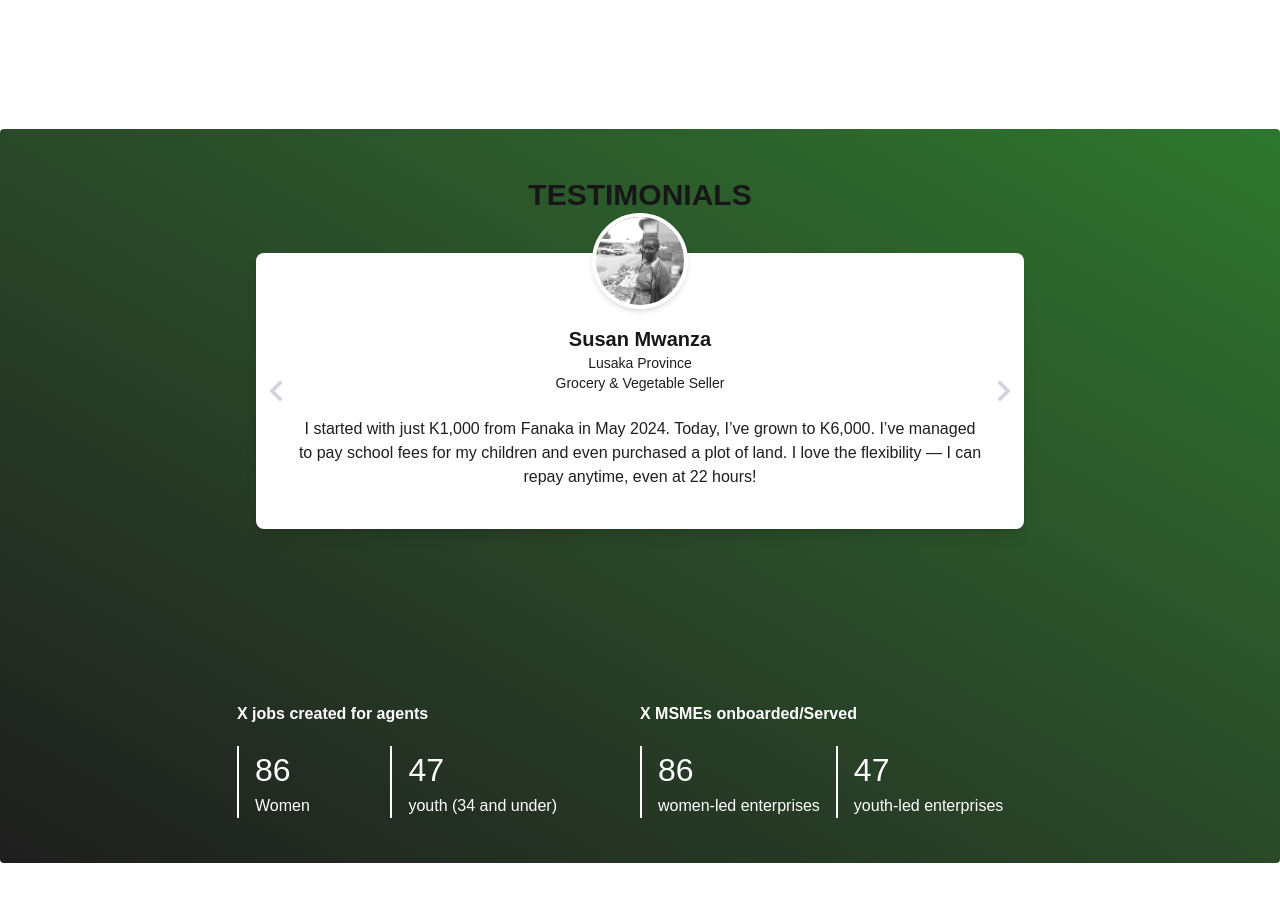
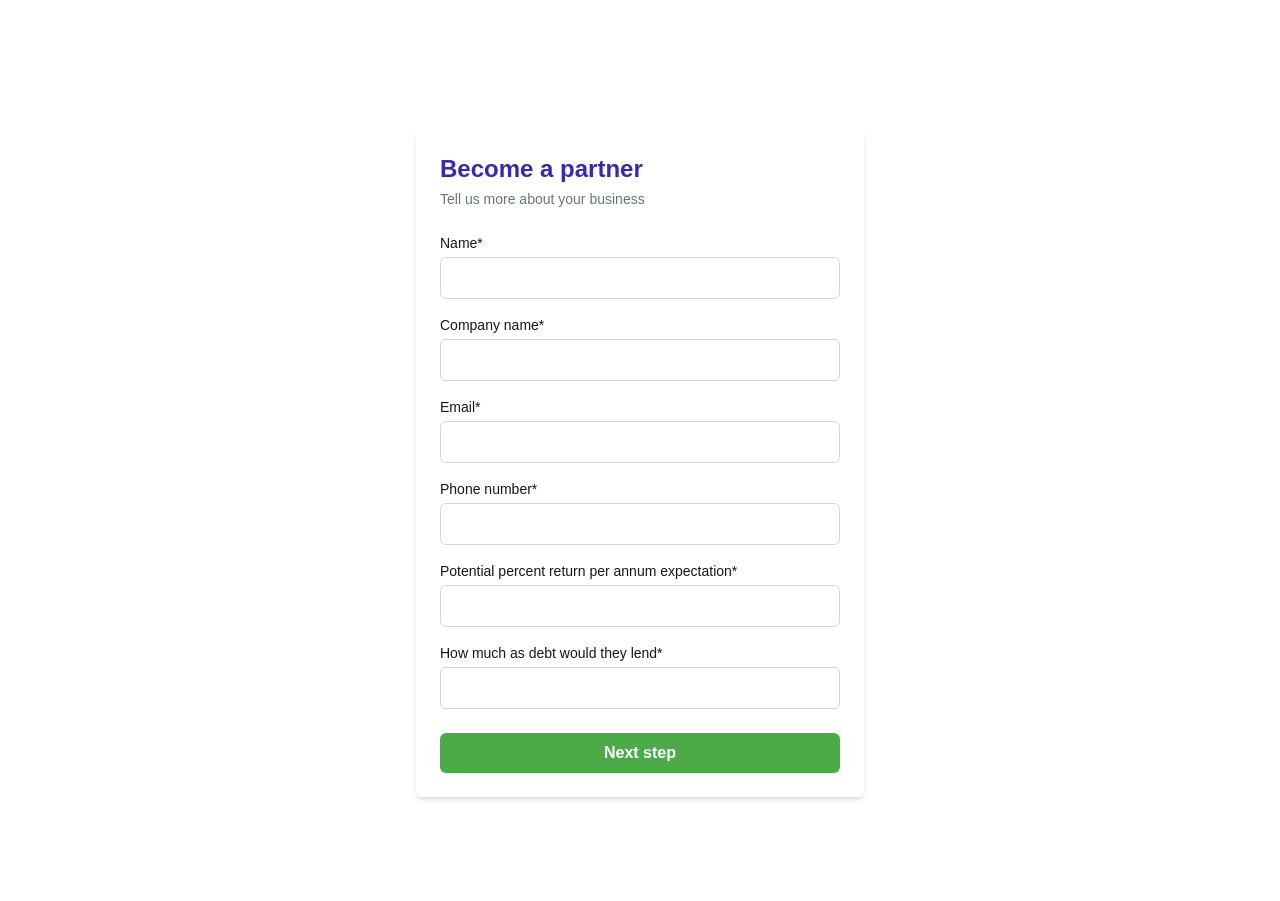
Before and after one commit to Leevai-Kaugu/fanaka-web-app, a Next.js app: page /partners in a window 1280 px wide. Shown: the part 880-1781 px from the top of the page. Built offline with nearby package versions, Linux system fonts and the light colour scheme.

Commit message:
partners form added

```diff
--- a/app/(root)/about/page.tsx
+++ b/app/(root)/about/page.tsx
@@ -1,10 +1,8 @@
 'use client';
 
 import Nav from '@/components/nav/page';
-import Values from '@/components/our_values/page';
 import ImpactTable from '@/components/impact_table/page';
 import OurTeam from '@/components/our_team/page';
-import Impact from '@/components/impact/page';
 import Image from 'next/image';
 import Scroll from '@/components/scroll/page';
 
@@ -29,7 +27,7 @@ export default function AboutPage() {
           <section className="flex flex-col items-center justify-center text-center mt-24 md:mt-20 px-6 md:px-0">
             <h1 className="text-[7vw] md:text-[3vw] text-white font-bold md:leading-tight">ABOUT US</h1>
             <p className="text-fp text-[6vw] md:text-[2vw] md:mt-3">Vision Statement</p>
-            <p className="text-fg md:text-[1.2vw] text-[3vw] w-full md:w-[40%] md:mt-6 mt-2">
+            <p className="text-fg lg:text-[1.2vw] md:text-[2.2vw] text-[4vw] w-full md:w-[40%] md:mt-6 mt-2">
               A Zambia where every enterprise, no matter how small, has the financial tools, knowledge, and network to thrive.
             </p>
           </section>
@@ -42,7 +40,7 @@ export default function AboutPage() {
             {/* Impact Section */}
             <div className='w-full flex flex-col items-center mt-7 md:mt-20'>
               <h2 className="text-[6vw] md:text-[2rem] text-fp font-semibold text-center mt-24 md:mt-10 px-6 md:px-16">Our Impact</h2>
-              <div className='w-full md:w-[80%]'>
+              <div className='w-full sm:w-[80%]'>
                 <ImpactTable />
               </div>
             </div>
--- a/app/(root)/partners/page.tsx
+++ b/app/(root)/partners/page.tsx
@@ -1,9 +1,7 @@
 import Nav from '@/components/nav/page'
 import Image from "next/image";
 import Scroll from "@/components/scroll/page";
-
-
-import Metrics from "@/components/metrics/page";
+import PartnerForm from "@/components/partner_form/page";
 
 
 
@@ -88,7 +86,7 @@ export default function Home() {
           </Scroll>
           <Scroll>
             <div className="mt-[20vh]">
-              <Metrics/>
+              <PartnerForm/>
             </div>
           </Scroll>
         </div>
--- /dev/null
+++ b/app/api/partner.tsx
@@ -0,0 +1,29 @@
+// pages/api/partner.js
+export default function handler(req: { method: string; body: { name: any; companyName: any; email: any; phone: any; expectedReturn: any; loanAmount: any; }; }, res: { status: (arg0: number) => { (): any; new(): any; json: { (arg0: { message: string; }): void; new(): any; }; }; }) {
+    if (req.method !== 'POST') {
+      return res.status(405).json({ message: 'Method not allowed' });
+    }
+
+    const { name, companyName, email, phone, expectedReturn, loanAmount } = req.body;
+
+    if (!name || !companyName || !email || !phone || !expectedReturn || !loanAmount) {
+      return res.status(400).json({ message: 'Missing required fields' });
+    }
+
+    try {
+      // Example placeholder for saving to a DB or sending an email
+      console.log('Received Partner Application:', {
+        name,
+        companyName,
+        email,
+        phone,
+        expectedReturn,
+        loanAmount,
+      });
+
+      res.status(200).json({ message: 'Application received' });
+    } catch (error) {
+      console.error('Error processing application:', error);
+      res.status(500).json({ message: 'Server error' });
+    }
+  }
--- a/components/impact_table/page.tsx
+++ b/components/impact_table/page.tsx
@@ -87,7 +87,7 @@ export default function ImpactTable() {
   ];
 
   return (
-    <div className="overflow-x-auto mt-10 w-full px-4">
+    <div className="overflow-x-auto mt-10 w-full">
       <div className="inline-block min-w-full rounded-lg shadow-lg overflow-hidden">
         <table className="min-w-full table-auto">
           <thead className="bg-fp text-white">
--- /dev/null
+++ b/components/partner_form/page.tsx
@@ -0,0 +1,114 @@
+'use client';
+import { useState } from 'react';
+
+export default function PartnerApplicationForm() {
+  const [formData, setFormData] = useState({
+    name: '',
+    companyName: '',
+    email: '',
+    phoneNumber: '',
+    expectedReturn: '',
+    loanAmount: '',
+  });
+
+  const handleChange = (e: { target: { name: any; value: any; }; }) => {
+    const { name, value } = e.target;
+    setFormData((prev) => ({ ...prev, [name]: value }));
+  };
+
+  const handleSubmit = async (e: { preventDefault: () => void; }) => {
+    e.preventDefault();
+    // Handle form submission (e.g., POST to API)
+    console.log('Form submitted:', formData);
+  };
+
+  return (
+    <form onSubmit={handleSubmit} className="max-w-md mx-auto bg-white p-6 rounded-md shadow-md">
+      <h2 className="text-2xl font-bold text-indigo-800 mb-1">Become a partner</h2>
+      <p className="text-sm text-gray-500 mb-6">Tell us more about your business</p>
+
+      <div className="mb-4">
+        <label className="block text-sm font-medium mb-1">Name*</label>
+        <input
+          name="name"
+          type="text"
+          value={formData.name}
+          onChange={handleChange}
+          required
+          className="w-full border border-gray-300 rounded-md px-3 py-2"
+        />
+      </div>
+
+      <div className="mb-4">
+        <label className="block text-sm font-medium mb-1">Company name*</label>
+        <input
+          name="companyName"
+          type="text"
+          value={formData.companyName}
+          onChange={handleChange}
+          required
+          className="w-full border border-gray-300 rounded-md px-3 py-2"
+        />
+      </div>
+
+      <div className="mb-4">
+        <label className="block text-sm font-medium mb-1">Email*</label>
+        <input
+          name="email"
+          type="email"
+          value={formData.email}
+          onChange={handleChange}
+          required
+          className="w-full border border-gray-300 rounded-md px-3 py-2"
+        />
+      </div>
+
+      <div className="mb-4">
+        <label className="block text-sm font-medium mb-1">Phone number*</label>
+        <input
+          name="phoneNumber"
+          type="tel"
+          value={formData.phoneNumber}
+          onChange={handleChange}
+          required
+          className="w-full border border-gray-300 rounded-md px-3 py-2"
+        />
+      </div>
+
+      <div className="mb-4">
+        <label className="block text-sm font-medium mb-1">Potential percent return per annum expectation*</label>
+        <input
+          name="expectedReturn"
+          type="number"
+          min="0"
+          step="0.01"
+          value={formData.expectedReturn}
+          onChange={handleChange}
+          required
+          className="w-full border border-gray-300 rounded-md px-3 py-2"
+        />
+      </div>
+
+      <div className="mb-6">
+        <label className="block text-sm font-medium mb-1">How much as debt would they lend*</label>
+        <input
+          name="loanAmount"
+          type="number"
+          min="0"
+          step="100"
+          value={formData.loanAmount}
+          onChange={handleChange}
+          required
+          className="w-full border border-gray-300 rounded-md px-3 py-2"
+        />
+      </div>
+
+      <button
+        type="submit"
+        className="w-full bg-fp hover:bg-white text-white hover:text-fp cursor-pointer hover:border font-semibold py-2 px-4 rounded-md transition"
+      >
+        Next step
+      </button>
+    </form>
+  );
+}
```
